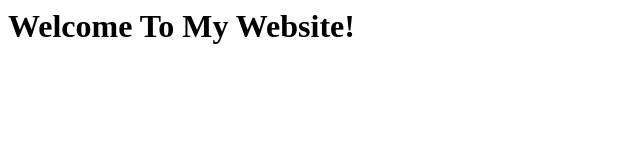
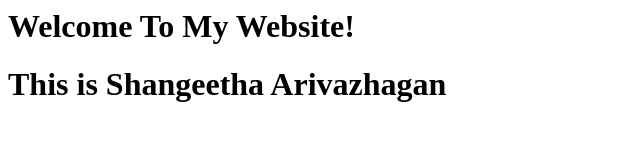
Before and after one commit to Shangeetha01/jenkins, a plain HTML site: page index.html in a window 1280 px wide. Shown: the whole page, without its empty margins (0-640 px from the left). Drawn offline with Linux system fonts and the light colour scheme.

Commit message:
Update index.html

```diff
--- a/index.html
+++ b/index.html
@@ -4,5 +4,6 @@
   </head>
   <body>
     <h1>Welcome To My Website!</h1>
+    <h1>This is Shangeetha Arivazhagan</h1>
   </body>
 </html>
```
